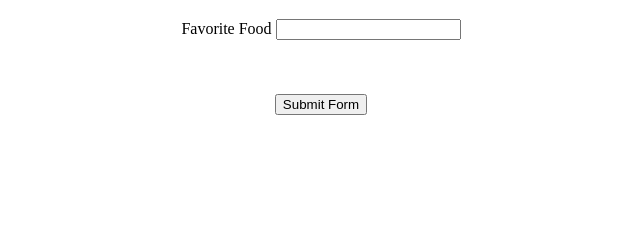
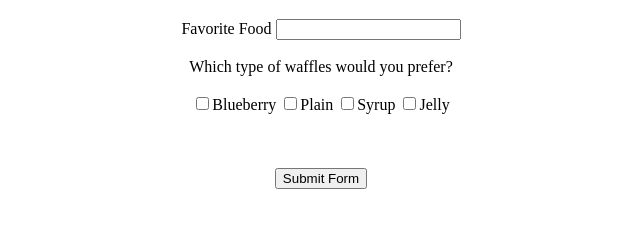
Before and after one commit to damille11/TheWebsite, a plain HTML site: page index.html in a window 1280 px wide. Shown: the part 61-288 px from the top of the page, without its empty margins (319-959 px from the left). Drawn offline with Linux system fonts and the light colour scheme.

Commit message:
Update index.html

```diff
--- a/index.html
+++ b/index.html
@@ -1,7 +1,7 @@
 <!doctype html>
 <html>
   <head>
-    <title>Interest Survery</title>
+    <title>Food Survery</title>
   </head>
   <body>
     <form action="/action_page.php" method="get" target="_blank">
@@ -10,7 +10,11 @@
       <label for="name">Favorite Food</label>
       <input type="text" id="name" name="name">
       <br><br>
-
+      Which type of waffles would you prefer? <br><br>
+      <input type="checkbox"name="Books">Blueberry
+      <input type="checkbox"name="Books">Plain
+      <input type="checkbox"name="Books">Syrup
+      <input type="checkbox"name="Books">Jelly <br><br>
       <br><br>
       <input type = "submit" value="Submit Form">
     </div>
```
